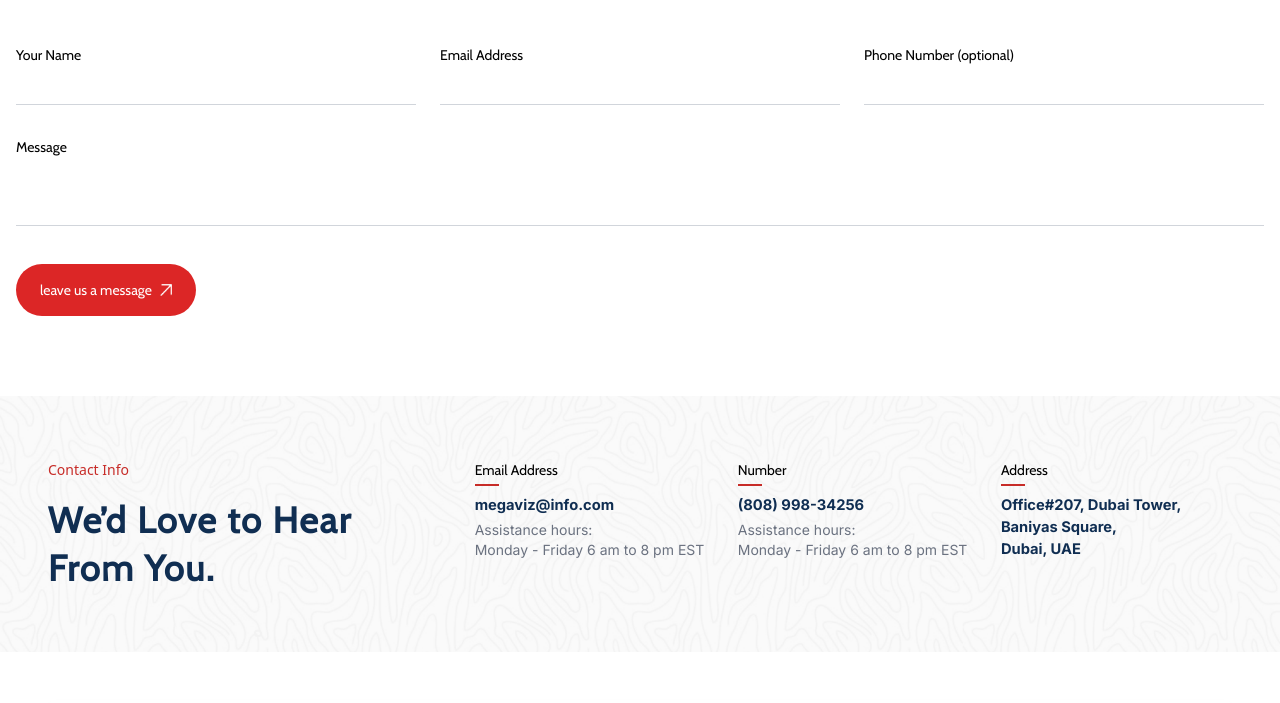
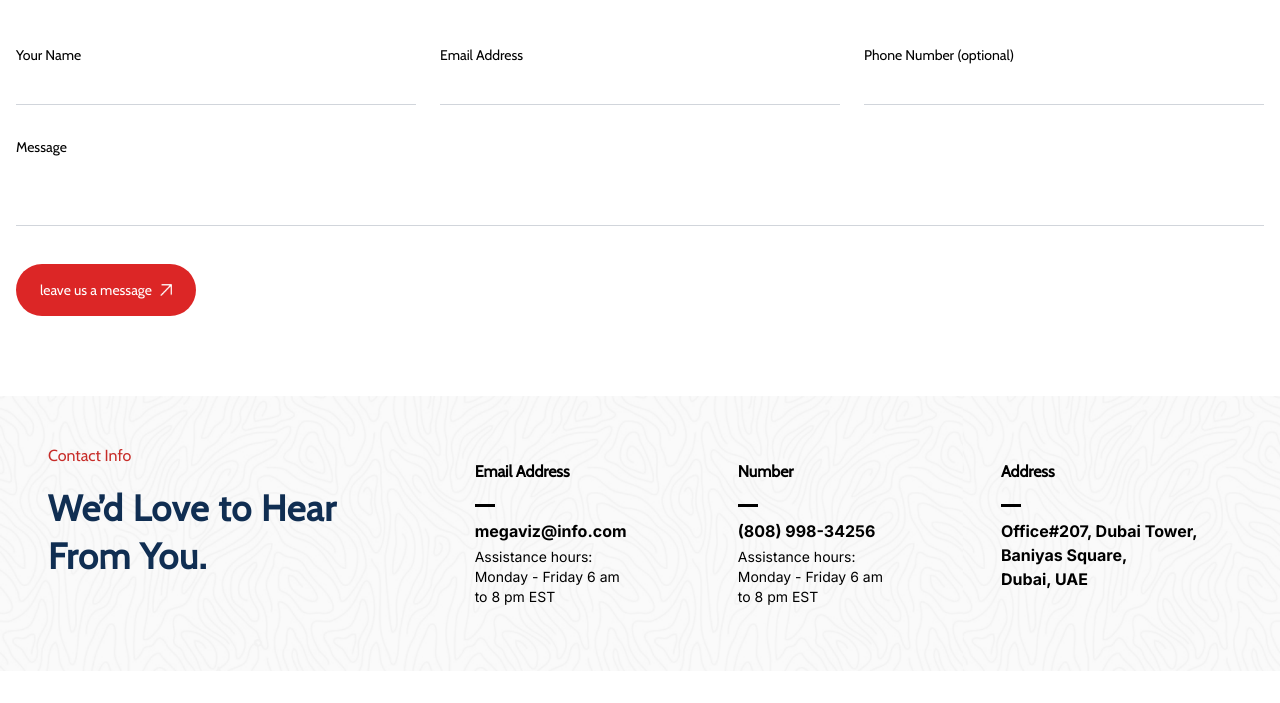
Before and after one commit to sohelx196/MegaViz-Design, a website: page public/contactUs.html in a window 1280 px wide. Shown: the part 313-1016 px from the top of the page. Drawn offline with nearby package versions, Linux system fonts and the light colour scheme; grey boxes are pictures that could not be loaded.

Commit message:
contact page completedd

```diff
--- a/public/contactUs.html
+++ b/public/contactUs.html
@@ -170,57 +170,69 @@
 
 <section>
 
-  <section class=" bg-[url('../src/assets/images/Contact/contactDesign.png')] bg-no-repeat bg-cover bg-center px-4 py-16 sm:px-6 lg:px-12">
-    <!-- Flex Container for Heading and Info -->
+  <section class="bg-[url('../src/assets/images/Contact/contactDesign.png')] bg-no-repeat bg-cover bg-center px-4 py-16 sm:px-6 lg:px-12">
+
   <div class="max-w-7xl mx-auto flex flex-col lg:flex-row lg:items-start lg:justify-between gap-12">
+
     <!-- Title Section -->
-    <div class="text-center lg:text-left lg:w-1/3">
-      <p class="text-[#C72C28] text-sm font-medium mb-5">Contact Info</p>
-      <h2 class="cabin tracking-wider text-[#102E52] text-3xl sm:text-4xl font-bold leading-snug">
+    <div class="text-center lg:text-left lg:w-1/3 -mt-4 ">
+      <p class="text-[#C72C28] text-sm sm:text-base font-medium mb-5 cabin">Contact Info</p>
+      <h2 class="cabin text-[#102E52] text-2xl sm:text-3xl lg:text-4xl font-bold leading-snug tracking-wide">
         <span class="block mb-2">We’d Love to Hear</span>
         <span class="block">From You.</span>
       </h2>
     </div>
 
+    <!-- Main right info start -->
+    <div class="grid gap-8 sm:grid-cols-2 lg:grid-cols-3 text-center sm:text-left lg:w-2/3">
 
 
-    <div class="grid gap-8 sm:grid-cols-2 lg:grid-cols-3 text-center sm:text-left lg:w-2/3">
+    <!-- Email -->
 <!-- Email -->
 <div>
-        <h4 class="cabin text-sm text-black font-medium mb-1">Email Address</h4>
-        <div class="h-[2px] w-6 bg-[#C72C28] mb-2 mx-auto sm:mx-0"></div>
-        <p class="inter text-[#102E52] font-bold">megaviz@info.com</p>
-        <p class="inter text-sm text-gray-500 mt-1">
-          <span class="block">Assistance hours:</span>
-          <span class="block">Monday - Friday 6 am to 8 pm EST</span>
+  <h4 class="cabin text-sm sm:text-base text-black font-bold mb-3 sm:mb-5">Email Address</h4>
+  <div class="h-[3px] w-5 bg-black mb-3 mx-auto sm:mx-0"></div>
+  <p class="inter text-sm sm:text-base font-bold">megaviz@info.com</p>
+  <p class="inter text-xs sm:text-sm mt-1">
+    <span class="block font-normal">Assistance hours:</span>
+    <span class="block font-normal">
+      <span class="inline lg:inline">Monday - Friday 6 am </span>
+      <span class="inline lg:block">to 8 pm EST</span>
+    </span>
   </p>
 </div>
 
 <!-- Phone -->
 <div>
-        <h4 class="cabin text-sm text-black font-medium mb-1">Number</h4>
-        <div class="h-[2px] w-6 bg-[#C72C28] mb-2 mx-auto sm:mx-0"></div>
-        <p class="inter text-[#102E52] font-bold">(808) 998-34256</p>
-        <p class="inter text-sm text-gray-500 mt-1">
-          <span class="block">Assistance hours:</span>
-          <span class="block">Monday - Friday 6 am to 8 pm EST</span>
+  <h4 class="cabin text-sm sm:text-base text-black font-bold mb-3 sm:mb-5">Number</h4>
+  <div class="h-[3px] w-5 bg-black mb-3 mx-auto sm:mx-0"></div>
+  <p class="inter text-sm sm:text-base font-bold">(808) 998-34256</p>
+  <p class="inter text-xs sm:text-sm mt-1">
+    <span class="block font-normal">Assistance hours:</span>
+    <span class="block font-normal">
+      <span class="inline lg:inline">Monday - Friday 6 am </span>
+      <span class="inline lg:block">to 8 pm EST</span>
+    </span>
   </p>
 </div>
 
+
 <!-- Address -->
 <div>
-        <h4 class="cabin text-sm text-black font-medium mb-1">Address</h4>
-        <div class="h-[2px] w-6 bg-[#C72C28] mb-2 mx-auto sm:mx-0"></div>
-        <p class="inter text-[#102E52] font-bold">
+  <h4 class="cabin text-sm sm:text-base text-black font-bold mb-3 sm:mb-5">Address</h4>
+  <div class="h-[3px] w-5 bg-black mb-3 mx-auto sm:mx-0"></div>
+  <p class="inter text-sm sm:text-base font-bold">
     <span class="block">Office#207, Dubai Tower,</span>
     <span class="block">Baniyas Square,</span>
     <span class="block">Dubai, UAE</span>
   </p>
 </div>
+
+    <!-- Main right info end -->
+
   </div>
-  </div>
+</section>
 
-  </section>
 
   <!-- Google Map Section (Separate) -->
   <section class="px-4 py-12 sm:px-6 lg:px-12 bg-white">
```
Lines whose indentation alone changed are shown as unchanged.
